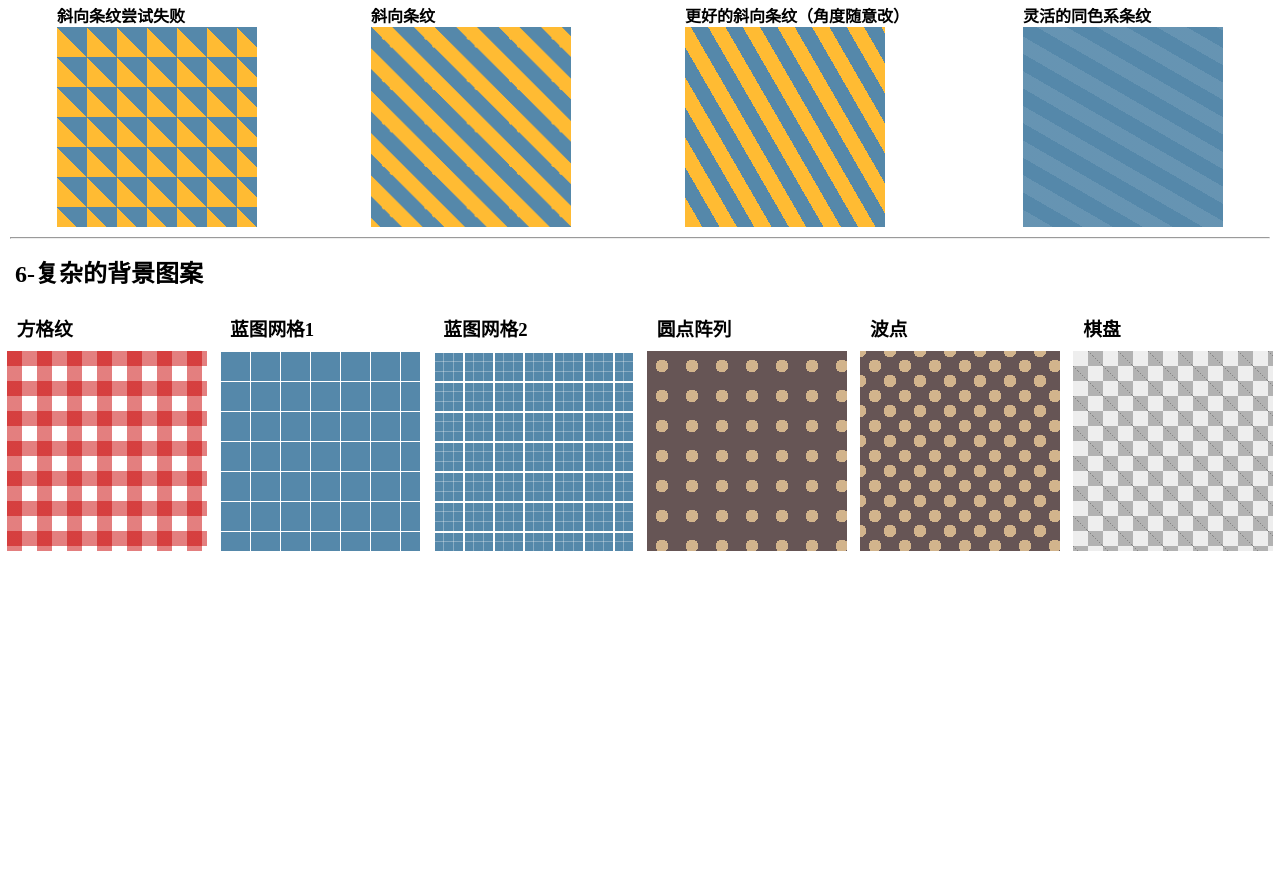
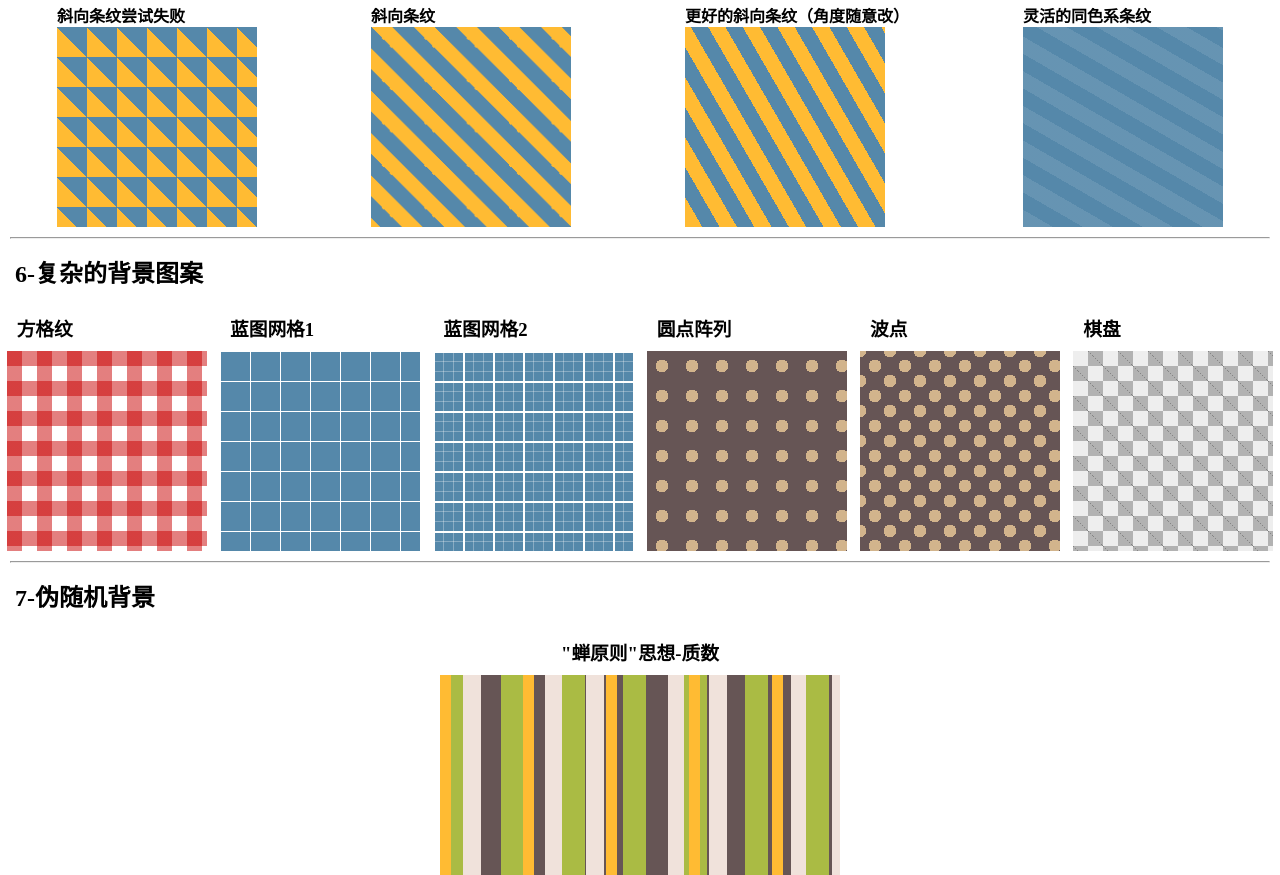
Before and after one commit to cindy-lihan/books, a plain HTML site: page CSS Secrets/background-border/index.html in a window 1280 px wide. Shown: the part 1440-2315 px from the top of the page. Before the commit the page ends 1991 px from the top, so only its background shows below. Drawn offline with Linux system fonts and the light colour scheme.

Commit message:
7-伪随机背景

```diff
--- a/CSS Secrets/background-border/index.html
+++ b/CSS Secrets/background-border/index.html
@@ -119,7 +119,12 @@
             <div class="check-board"></div>
         </div>
     </div>
-
+    <hr>
+    <h2>7-伪随机背景</h2>
+    <div class="cicada-container">
+    <h3>"蝉原则"思想-质数</h3>
+    <div class="cicada-stripes"></div>
+    </div>
 </body>
 
 </html>
--- a/CSS Secrets/background-border/main.css
+++ b/CSS Secrets/background-border/main.css
@@ -255,3 +255,21 @@ div.multiple-border-outline {
   background-position: 0 0, 15px 15px;
   background-size: 30px 30px;
 }
+
+.cicada-container{
+  display: flex;
+  align-items: center;
+  justify-content: center;
+  flex-direction: column;
+}
+.cicada-stripes{
+  width: 400px;
+  height: 200px;
+  background: hsl(20, 40%, 90%);
+  background-image:
+	linear-gradient(90deg, #fb3 11px, transparent 0),
+	linear-gradient(90deg, #ab4 23px, transparent 0),
+	linear-gradient(90deg, #655 23px, transparent 0);
+  background-size: 83px 100%, 61px 100%, 41px 100%;
+
+}
```
